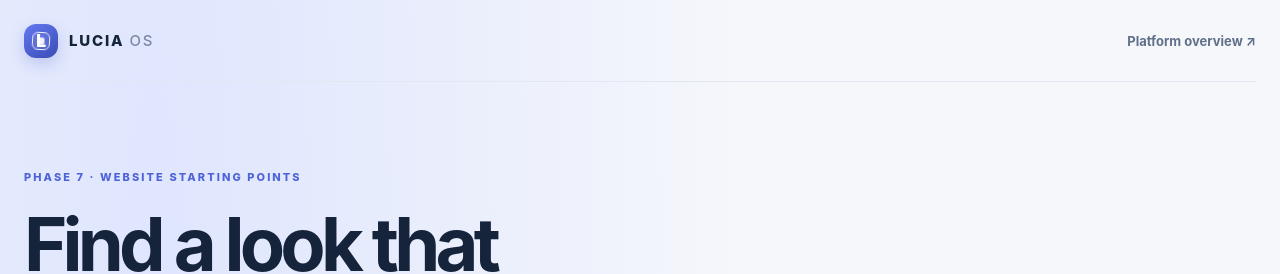
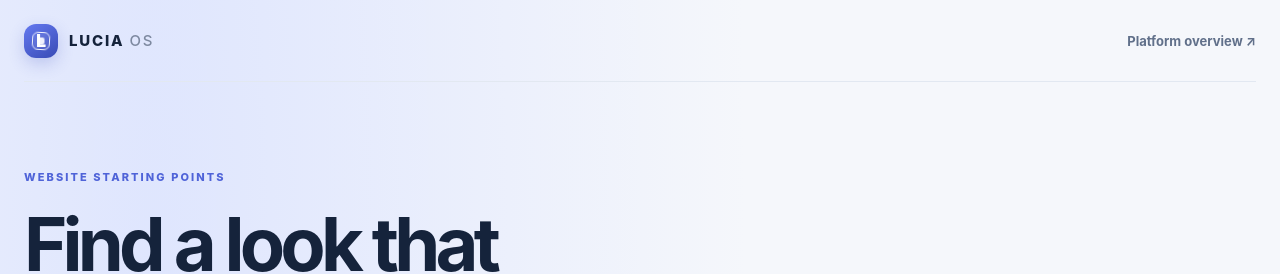
Before and after one commit to trendorafindsinc-jpg/lucia-os, a Next.js app: page /templates in a window 1280 px wide. Shown: the top 274 px of the page. Built offline with nearby package versions, Linux system fonts and the light colour scheme.

Commit message:
Use customer-facing template gallery label

```diff
--- a/src/components/templates/template-gallery.tsx
+++ b/src/components/templates/template-gallery.tsx
@@ -23,7 +23,7 @@ export function TemplateGallery() {
         <Link className="template-back" href="/">Platform overview <span aria-hidden="true">↗</span></Link>
       </header>
       <section className="template-intro">
-        <p className="eyebrow">PHASE 7 · WEBSITE STARTING POINTS</p>
+        <p className="eyebrow">WEBSITE STARTING POINTS</p>
         <h1>Find a look that<br /><span>feels like you.</span></h1>
         <p className="template-lede">Explore a growing library of thoughtfully structured website concepts for organisations, creators and independent businesses. Choose a starting point and use the guided setup to plan a site around your goals.</p>
         <div className="template-count"><strong>{websiteTemplates.length} design concepts</strong><span> · {templateCategories.length - 1} categories · Catalogue preview</span></div>
```
